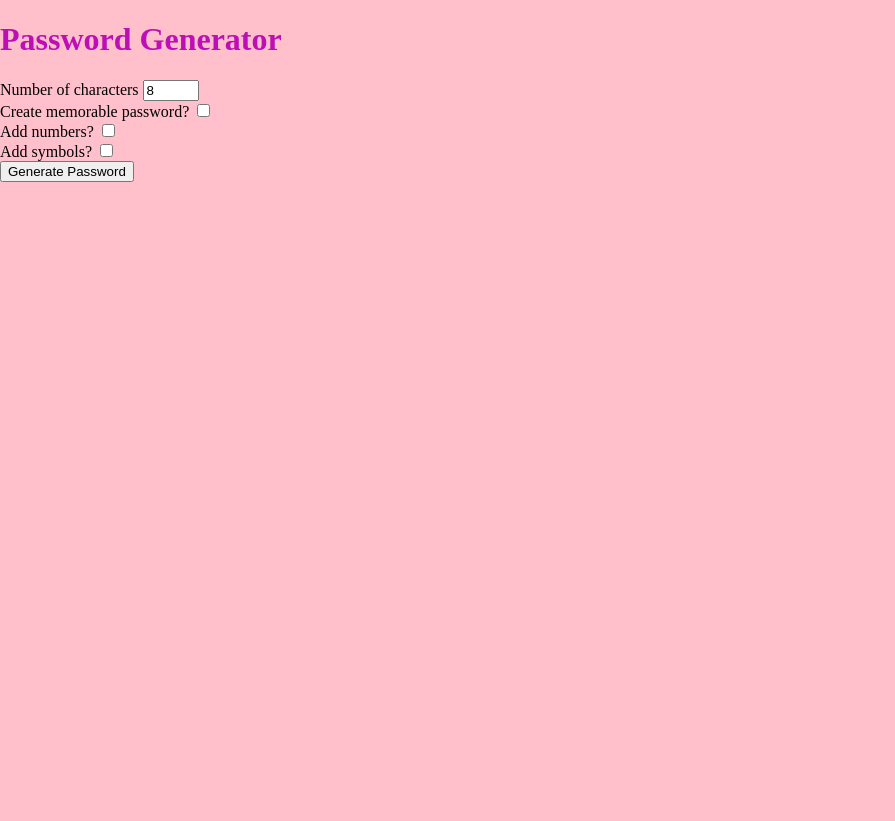
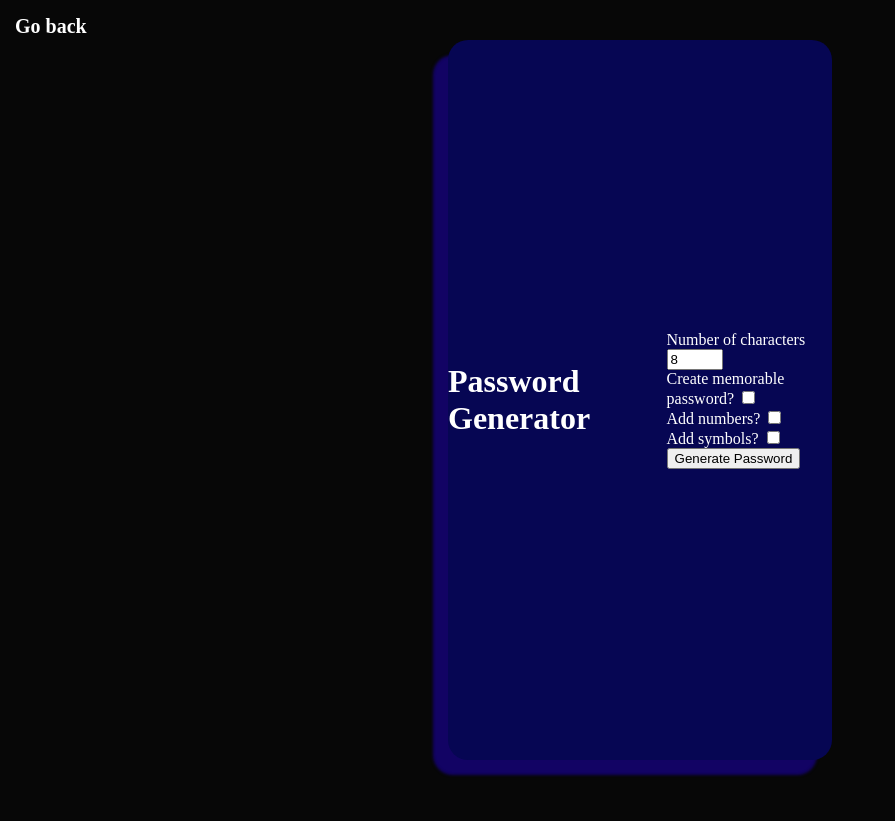
Before and after one commit to samuelsbenghe/Password-generator-website, a Flask app: page /apps/password_generator in a window 1280 px wide. Shown: the whole page, without its empty margins (0-895 px from the left). After the commit the page ends 777 px from the top, so only its background shows below. Run offline with Flask 3, Linux system fonts and the light colour scheme.

Commit message:
Changed the colour and design of the password generator.
Co-authored-by: Edith-Samuel Sbenghe <samuelsbenghe@users.noreply.github.com>

```diff
--- /dev/null
+++ b/static/css/password_generator.css
@@ -0,0 +1,29 @@
+#go-back-link {
+    color: white;
+    font-size: 20px;
+    font-weight: bold;
+    text-decoration: none;
+    position: absolute;
+    top: 15px;
+    left: 15px;
+}
+
+body {
+    background-color: rgb(7, 7, 7);
+}
+
+.centered-div {
+    background-color: rgb(6, 6, 83);
+    display: flex;
+    justify-content: center;
+    align-items: center;
+    position: absolute;
+    top: 50%;
+    left: 50%;
+    transform: translate(-50%, -50%);
+    width: 30%; /* adjust as needed */
+    height: 90%; /* adjust as needed */
+    color: white;
+    border-radius: 20px; /* adjust as needed */
+    box-shadow: -15px 15px 3px 0px rgb(18, 3, 100)/* adjust as needed */
+}
--- a/static/css/styles.css
+++ b/static/css/styles.css
@@ -6,39 +6,35 @@ body {
     color: blue;
 }
 
-.password_generator_heading {
-    color: rgb(190, 15, 182);
-}
-
-.homepage_container {  display: grid;
+.content_container {  display: grid;
     grid-template-columns: 1fr 2fr 1fr;
     grid-template-rows: 1fr;
     gap: 0px 0px;
     grid-auto-flow: row;
     grid-template-areas:
-      "dog_area_1 main_area dog_area_2";
+      "side_area_1 main_area side_area_2";
   }
 
-  .dog_area_1 { grid-area: dog_area_1; background-color: rgb(114, 36, 95); }
+  .side_area_1 { grid-area: side_area_1;}
 
-  .dog_area_2 { grid-area: dog_area_2; background-color: rgb(114, 36, 95);}
+  .side_area_2 { grid-area: side_area_2;}
 
   .main_area { grid-area: main_area; }
 
 
-  html, body , .homepage_container {
+  html, body , .content_container {
     height: 100%;
     margin: 0;
   }
 
   /* For presentation only, no need to copy the code below */
   /*
-  .homepage_container * {
+  .content_container * {
     border: 1px solid red;
     position: relative;
   }
 
-  .homepage_container *:after {
+  .content_container *:after {
     content:attr(class);
     position: absolute;
     top: 0;
--- a/templates/page_password_generator.html
+++ b/templates/page_password_generator.html
@@ -3,11 +3,38 @@
     <head>
         <meta charset="utf-8">
         <meta viewport="width=device-width, initial-scale=1.0">
-        <title>Password Generator</title>
-        <link rel="stylesheet" type="text/css" href="{{ url_for('static', filename='css/styles.css') }}">
+        <meta name="author" content="Nathalie">
+        <meta name="keywords" content="password, generator, python, flask, nathalie, nathalie's, nathalies, nathalies's, nathalies, nathalie's password generator, nath">
+        <meta name="robots" content="index, follow">
+        <meta name="revisit-after" content="1 day">
+        <meta name="language" content="English">
+        <!-- Primary Meta Tags -->
+        <meta name="title" content="Nathalie's Projects - Password Generator" />
+        <meta name="description" content="Password Generator written in Python by Nathalie" />
+
+        <!-- Open Graph / Facebook -->
+        <meta property="og:type" content="website" />
+        <meta property="og:url" content="https://metatags.io/" />
+        <meta property="og:title" content="Nathalie's Projects - Password Generator" />
+        <meta property="og:description" content="Password Generator written in Python by Nathalie" />
+        <meta property="og:image" content="{{ url_for('static', filename='images/password_generator_thumbnail.png') }}" />
+
+        <!-- Twitter -->
+        <meta property="twitter:card" content="summary_large_image" />
+        <meta property="twitter:url" content="https://metatags.io/" />
+        <meta property="twitter:title" content="Nathalie's Projects - Password Generator" />
+        <meta property="twitter:description" content="Password Generator written in Python by Nathalie" />
+        <meta property="twitter:image" content="{{ url_for('static', filename='images/password_generator_thumbnail.png') }}" />
+
+        <!-- Meta Tags Generated with https://metatags.io -->
+        <title>Nathalie's Projects - Password Generator</title>
+        <link rel="stylesheet" type="text/css" href="{{ url_for('static', filename='css/password_generator.css') }}">
     </head>
     <body>
-        <h1 class="password_generator_heading">Password Generator</h1>
+        <div class="">
+            <a id="go-back-link" href="/">Go back</a>
+            <div class="centered-div">
+                <h1>Password Generator</h1>
 
                 {% if generated_password %}
                     <h2>{{ generated_password }}</h2>
@@ -27,5 +54,8 @@
                     <input type="checkbox" name="add_symbols" id="add_symbol" {% if add_symbols %}checked{% endif %}>
                     <br>
                     <input type="submit" value="Generate Password">
+                </form>
+            </div>
+        </div>
     </body>
 </html>
```
Also changed, not shown: apps/password_generator.py (+30 -7 lines), templates/page_index.html (+4 -4 lines), static/images/password_generator_thumbnail.png (added). Lines whose indentation alone changed are shown as unchanged.
